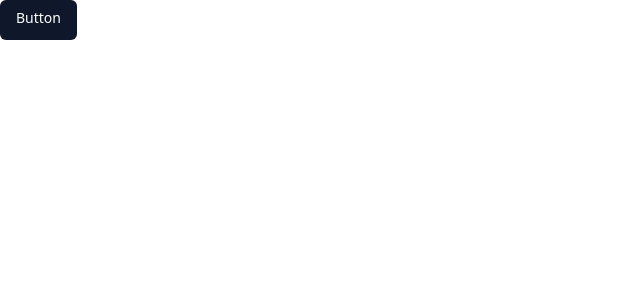
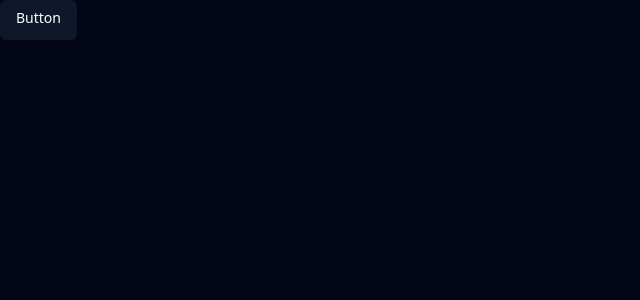
Before and after one commit to push-on/chat-app, a Next.js app: page /dashboard in a window 1280 px wide. Shown: the top 300 px of the page, without its empty margins (0-640 px from the left). Built offline with nearby package versions, Linux system fonts and the light colour scheme.

Commit message:
Update 05/25/2023 19:28:31

```diff
--- a/package.json
+++ b/package.json
@@ -10,15 +10,15 @@
   },
   "dependencies": {
     "@next-auth/upstash-redis-adapter": "^3.0.4",
-    "@types/node": "20.2.0",
+    "@types/node": "20.2.1",
     "@types/react": "18.2.6",
     "@types/react-dom": "18.2.4",
     "@upstash/redis": "^1.20.6",
     "autoprefixer": "10.4.14",
     "class-variance-authority": "^0.6.0",
     "clsx": "^1.2.1",
-    "lucide-react": "^0.219.0",
-    "next": "13.4.2",
+    "lucide-react": "^0.220.0",
+    "next": "13.4.3",
     "next-auth": "^4.22.1",
     "postcss": "8.4.23",
     "react": "18.2.0",
--- a/src/app/globals.css
+++ b/src/app/globals.css
@@ -2,11 +2,11 @@
 @tailwind components;
 @tailwind utilities;
 
-/* @layer base {
+@layer base {
   body {
-    @apply ;
+    @apply bg-slate-950 text-white;
   }
-} */
+}
 
 /* @layer components {
   .Custom-class {
--- a/src/app/page.tsx
+++ b/src/app/page.tsx
@@ -7,7 +7,6 @@ export default async function Home() {
   return (
     <main className="flex min-h-screen flex-col items-center justify-between">
       <Button >Button</Button>
-
     </main>
   )
 }
```
Also changed, not shown: 1 other file (tests, documents, lock files or other folders).
